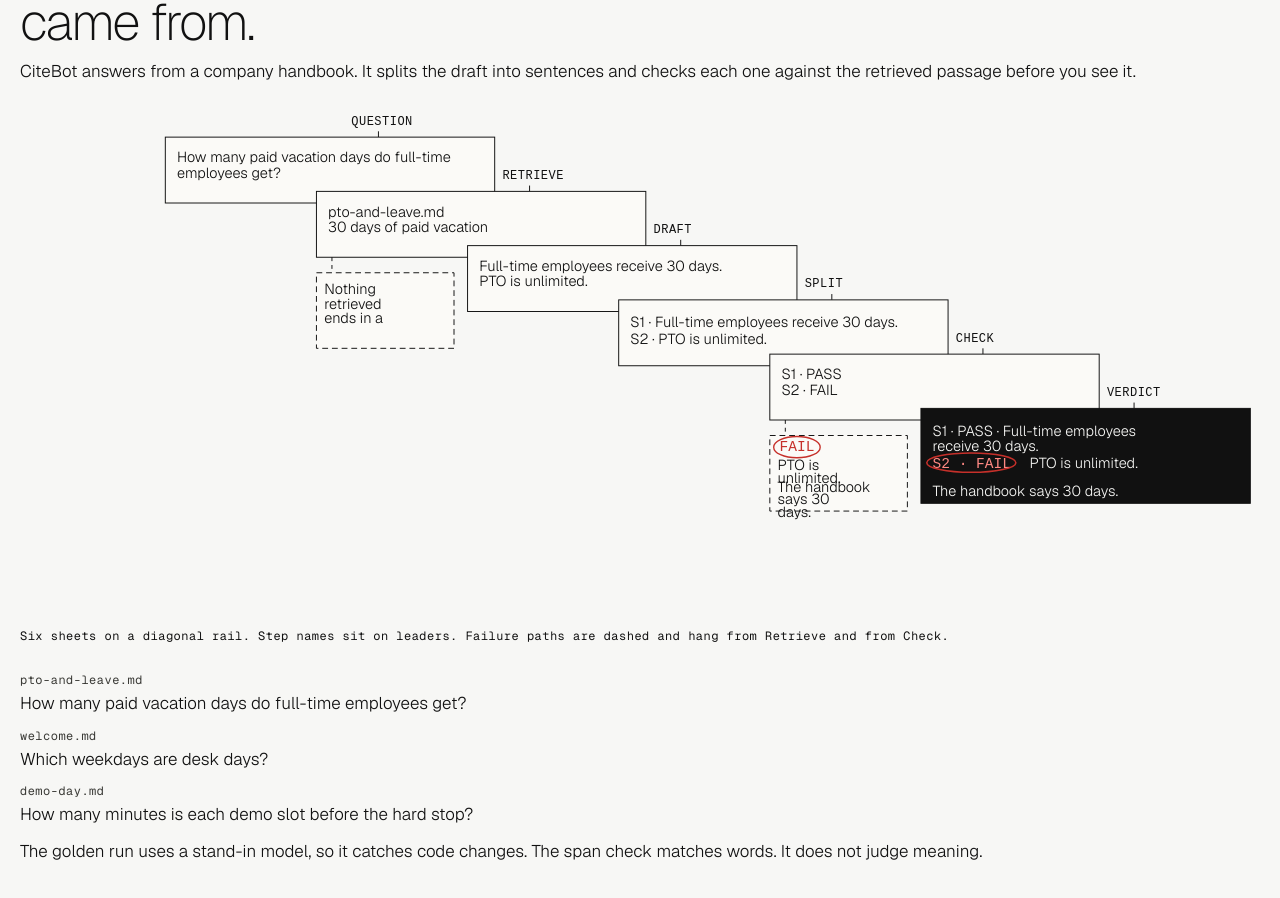
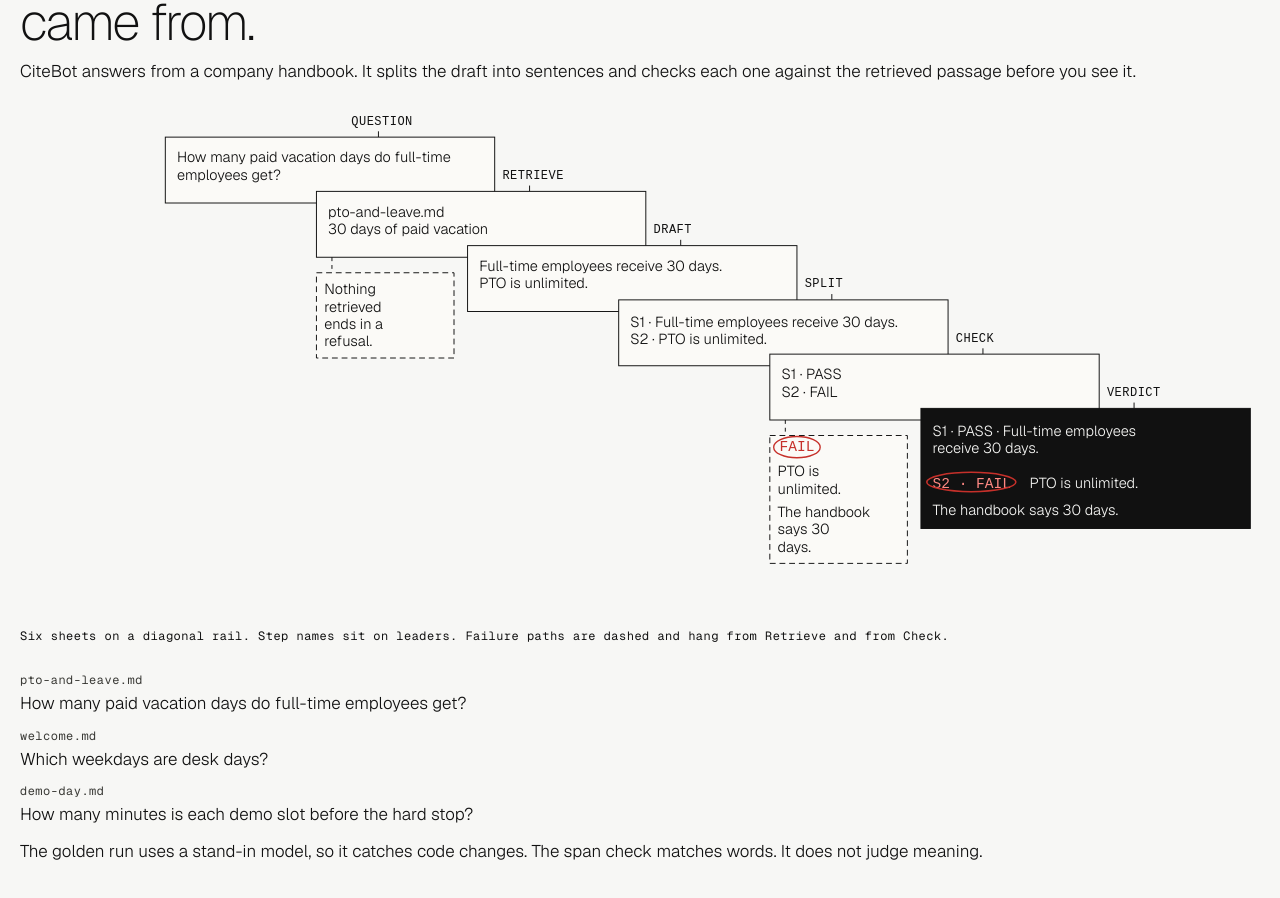
Before and after one commit to jakob-alexander2000/site, a Next.js app: page / in a window 1280 px wide. Shown: the part 930-1828 px from the top of the page. Built offline with nearby package versions, Linux system fonts and the light colour scheme.

Commit message:
Stop 3 fixes: one WebGL context, whole CiteBot sheet text clear of the loops.
Co-authored-by: Jakob Alexander <jakob-alexander2000@users.noreply.github.com>

```diff
--- a/app/layout.tsx
+++ b/app/layout.tsx
@@ -58,7 +58,7 @@ export default function RootLayout({ children }: { children: ReactNode }) {
         <script
           dangerouslySetInnerHTML={{
             __html:
-              '(function(){try{var reduce=window.matchMedia("(prefers-reduced-motion: reduce)").matches;var narrow=window.matchMedia("(max-width: 800px)").matches;if(reduce||narrow){document.documentElement.dataset.schnitt="flat";return;}var c=document.createElement("canvas");var o={failIfMajorPerformanceCaveat:false};var gl=c.getContext("webgl2",o)||c.getContext("webgl",o);if(gl){try{var lose=gl.getExtension("WEBGL_lose_context");if(lose)lose.loseContext();}catch(err){}}document.documentElement.dataset.schnitt=gl?"gl":"flat";}catch(e){document.documentElement.dataset.schnitt="flat";}})();',
+              '(function(){try{var reduce=window.matchMedia("(prefers-reduced-motion: reduce)").matches;var narrow=window.matchMedia("(max-width: 800px)").matches;if(reduce||narrow){document.documentElement.dataset.schnitt="flat";return;}var gl=!!(window.WebGL2RenderingContext||window.WebGLRenderingContext);document.documentElement.dataset.schnitt=gl?"gl":"flat";}catch(e){document.documentElement.dataset.schnitt="flat";}})();',
           }}
         />
         <a className="skip" href="#top">
--- a/components/Plates.tsx
+++ b/components/Plates.tsx
@@ -34,7 +34,7 @@ function wrapLines(text: string, max = 46) {
     } else line = next;
   }
   if (line) lines.push(line);
-  return lines.slice(0, 3);
+  return lines;
 }
 
 function Strip({ count }: { count: number }) {
@@ -70,7 +70,7 @@ export function Plates({ run }: { run: SchnittRun }) {
   const dy = 56;
   const sw = 340;
   const sh = 68;
-  const sheetBox = (index: number) => ({ x: x0 + index * dx, y: y0 + index * dy, w: sw, h: index === 5 ? 98 : sh });
+  const sheetBox = (index: number) => ({ x: x0 + index * dx, y: y0 + index * dy, w: sw, h: index === 5 ? 124 : sh });
   return (
     <div className="plates">
       <section className="plate" id="citebot" aria-labelledby="citebot-title">
@@ -98,15 +98,22 @@ export function Plates({ run }: { run: SchnittRun }) {
                         </text>
                       ))
                     : step.name === "Verdict"
-                      ? run.sentences.flatMap((sentence, sentenceIndex) => {
-                          const y = box.y + 28 + sentenceIndex * 34;
+                      ? (() => {
+                        // Rows stack from a cursor so a wrapped pass line never runs into the FAIL loop below it.
+                        let cursor = box.y + 28;
+                        return run.sentences.flatMap((sentence, sentenceIndex) => {
                           if (sentence.verdict !== "fail") {
-                            return wrapLines(`S${sentenceIndex + 1} · PASS · ${sentence.text}`, 32).map((line, lineIndex) => (
-                              <text key={line} x={box.x + 12} y={y + lineIndex * 16} fill={ink} fontSize="15" fontFamily="Geist, sans-serif">
+                            const lines = wrapLines(`S${sentenceIndex + 1} · PASS · ${sentence.text}`, 32);
+                            const top = cursor;
+                            cursor += lines.length * 18 + 12;
+                            return lines.map((line, lineIndex) => (
+                              <text key={line} x={box.x + 12} y={top + lineIndex * 18} fill={ink} fontSize="15" fontFamily="Geist, sans-serif">
                                 {line}
                               </text>
                             ));
                           }
+                          const y = cursor + 6;
+                          cursor = y + 46;
                           return [
                             <g key="mark" className="fail-mark">
                               <text className="fail-word" x={box.x + 12} y={y} fill="#FF8A84" fontSize="15" fontFamily="ui-monospace, monospace">
@@ -121,9 +128,10 @@ export function Plates({ run }: { run: SchnittRun }) {
                               {sentence.evidence}
                             </text>,
                           ];
-                        })
+                        });
+                      })()
                       : step.lines.flatMap((line) => wrapLines(line, 42)).map((line, lineIndex) => (
-                          <text key={line} x={box.x + 12} y={box.y + 26 + lineIndex * 16} fill={ink} fontSize="15" fontFamily="Geist, sans-serif">
+                          <text key={line} x={box.x + 12} y={box.y + 26 + lineIndex * 18} fill={ink} fontSize="15" fontFamily="Geist, sans-serif">
                             {line}
                           </text>
                         ))}
@@ -133,14 +141,20 @@ export function Plates({ run }: { run: SchnittRun }) {
             {(["retrieve", "check"] as const).map((id) => {
               const index = id === "retrieve" ? 1 : 4;
               const box = sheetBox(index);
-              const hang = { x: box.x, y: box.y + box.h + 16, w: dx - 14, h: 78 };
+              // Hang text is 15 units on an 18-unit line, and each sheet is as tall as its text.
+              const refusalLines = wrapLines(CITEBOT_PLATE.refusal, 12);
+              const failLines = wrapLines(fail?.text ?? "", 12);
+              const reasonLines = wrapLines(fail?.evidence ?? "", 12);
+              const reasonTop = 42 + failLines.length * 18 + 6;
+              const hangHeight = id === "retrieve" ? 22 + (refusalLines.length - 1) * 18 + 12 : reasonTop + (reasonLines.length - 1) * 18 + 12;
+              const hang = { x: box.x, y: box.y + box.h + 16, w: dx - 14, h: hangHeight };
               return (
                 <g key={id} data-hang={id}>
                   <line className="hang-leader" data-leader={id} x1={box.x + 16} y1={box.y + box.h} x2={box.x + 16} y2={hang.y} stroke="#111111" strokeWidth="1" strokeDasharray="4 4" />
                   <rect className="sheet-face hang-sheet" x={hang.x} y={hang.y} width={hang.w} height={hang.h} fill="#FBFAF7" stroke="#111111" strokeDasharray="6 4" />
                   {id === "retrieve" ? (
-                    wrapLines(CITEBOT_PLATE.refusal, 12).map((line, lineIndex) => (
-                      <text key={line} x={hang.x + 8} y={hang.y + 22 + lineIndex * 15} fill="#111111" fontSize="15" fontFamily="Geist, sans-serif">
+                    refusalLines.map((line, lineIndex) => (
+                      <text key={line} x={hang.x + 8} y={hang.y + 22 + lineIndex * 18} fill="#111111" fontSize="15" fontFamily="Geist, sans-serif">
                         {line}
                       </text>
                     ))
@@ -150,11 +164,11 @@ export function Plates({ run }: { run: SchnittRun }) {
                         <text className="fail-word" x={hang.x + 28} y={hang.y + 16} textAnchor="middle" fill="#C6302A" fontSize="15" fontFamily="ui-monospace, monospace">FAIL</text>
                         <ellipse className="pen-loop" cx={hang.x + 28} cy={hang.y + 12} rx="24" ry="11" fill="none" stroke="#C6302A" strokeWidth="1.4" />
                       </g>
-                      {wrapLines(fail?.text ?? "", 12).map((line, lineIndex) => (
-                        <text key={line} x={hang.x + 8} y={hang.y + 36 + lineIndex * 13} fill="#111111" fontSize="15" fontFamily="Geist, sans-serif">{line}</text>
+                      {failLines.map((line, lineIndex) => (
+                        <text key={line} x={hang.x + 8} y={hang.y + 42 + lineIndex * 18} fill="#111111" fontSize="15" fontFamily="Geist, sans-serif">{line}</text>
                       ))}
-                      {wrapLines(fail?.evidence ?? "", 12).map((line, lineIndex) => (
-                        <text key={line} x={hang.x + 8} y={hang.y + 58 + lineIndex * 13} fill="#111111" fontSize="15" fontFamily="Geist, sans-serif">{line}</text>
+                      {reasonLines.map((line, lineIndex) => (
+                        <text key={line} x={hang.x + 8} y={hang.y + reasonTop + lineIndex * 18} fill="#111111" fontSize="15" fontFamily="Geist, sans-serif">{line}</text>
                       ))}
                     </>
                   )}
--- a/components/schnitt-scene.ts
+++ b/components/schnitt-scene.ts
@@ -163,8 +163,12 @@ export function mountSchnittScene(stage: HTMLElement, canvas: HTMLCanvasElement)
   const scene = new Scene();
   const camera = new PerspectiveCamera(40, 1, 1, 20000);
   const look = new Vector3();
+  // Reuse the context SchnittStage already made on this canvas, so three.js never asks for a second one.
+  const context = canvas.getContext("webgl2");
+  if (!context) throw new Error("WebGL2 context is missing");
   const renderer = new WebGLRenderer({
     canvas,
+    context,
     alpha: true,
     antialias: false,
     powerPreference: "low-power",
```
Also changed, not shown: 1 other file (tests, documents, lock files or other folders).
